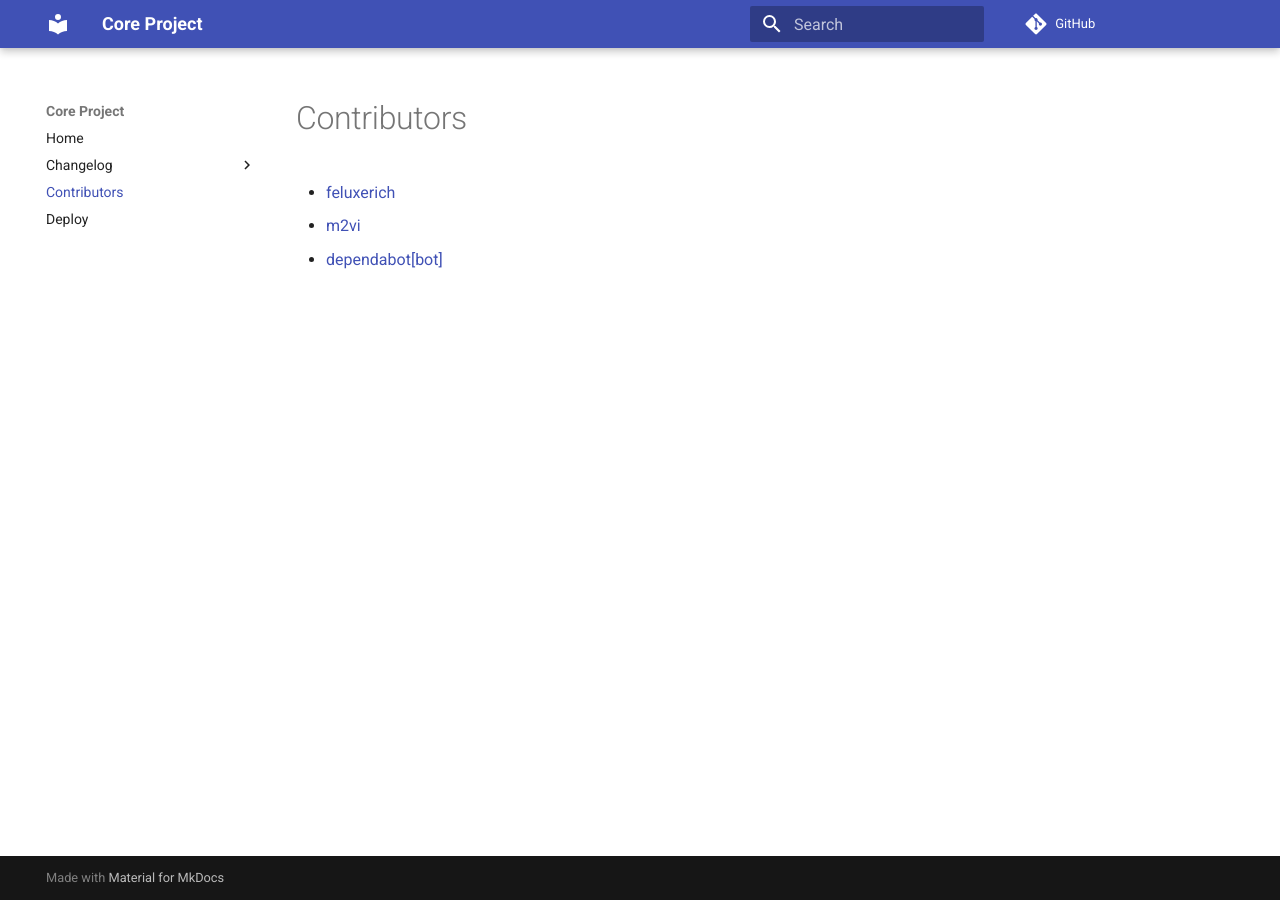
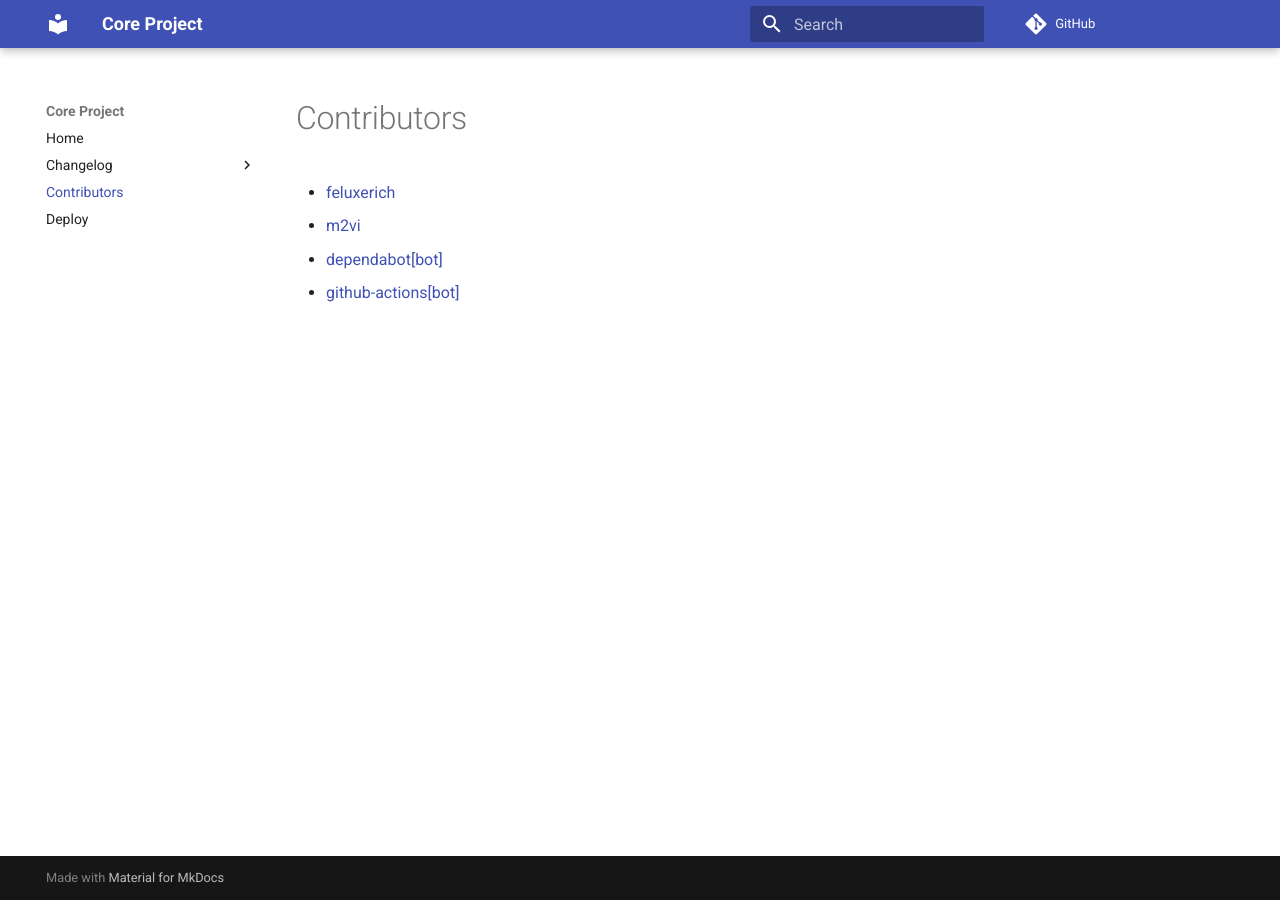
Before and after one commit to feluxerich/core, an MkDocs documentation site: the page built from docs/docs/contributors.md, in a window 1280 px wide. Built offline with MkDocs 1.6.1 and Material for MkDocs 9.7.7, drawn with Linux system fonts in a browser that asks for light colours; comment, search, counter and statistics services are not loaded.

Commit message:
Updated Contributors

```diff
--- a/docs/docs/contributors.md
+++ b/docs/docs/contributors.md
@@ -3,3 +3,4 @@
 - [feluxerich](https://github.com/feluxerich)
 - [m2vi](https://github.com/m2vi)
 - [dependabot[bot]](https://github.com/apps/dependabot)
+- [github-actions[bot]](https://github.com/apps/github-actions)
```
